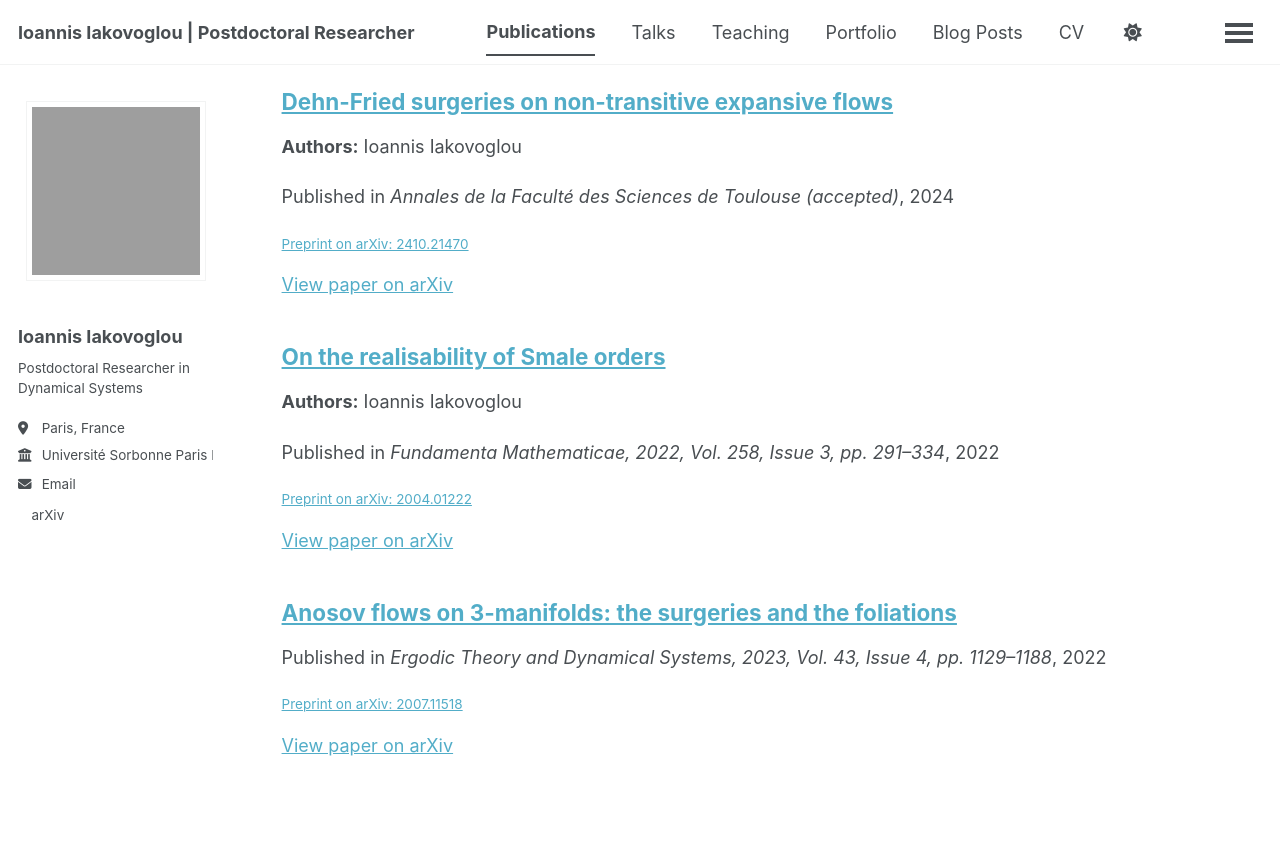
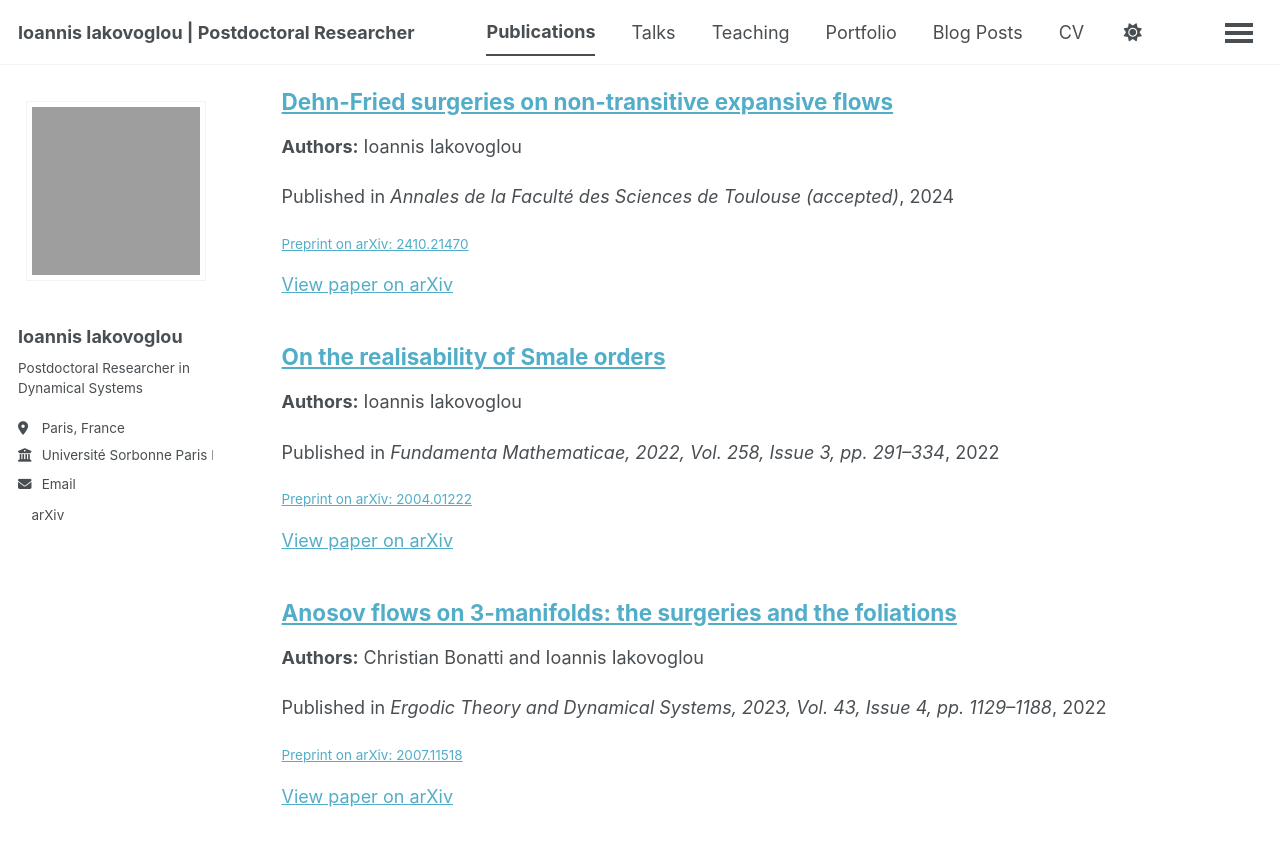
Before and after one commit to ioannisiakovoglou/ioannisiakovoglou.github.io, a Jekyll site: the page built from _pages/publications.html, in a window 1280 px wide and 900 px high, scrolled down 944 px. Shown: the top 846 px of the window. Built offline with Jekyll 4.4.1, drawn with Linux system fonts in a browser that asks for light colours; a script bundle is joined from its source files by our own code; a style sheet for code colours, icons or effects is not loaded.

Commit message:
Add authors to surgerieswithchristian.md

```diff
--- a/_publications/surgerieswithchristian.md
+++ b/_publications/surgerieswithchristian.md
@@ -1,5 +1,6 @@
 ---
 title: "Anosov flows on 3-manifolds: the surgeries and the foliations"
+authors: "Christian Bonatti and Ioannis Iakovoglou"
 collection: publications
 category: manuscripts
 permalink: /publication/anosov-flows
```
